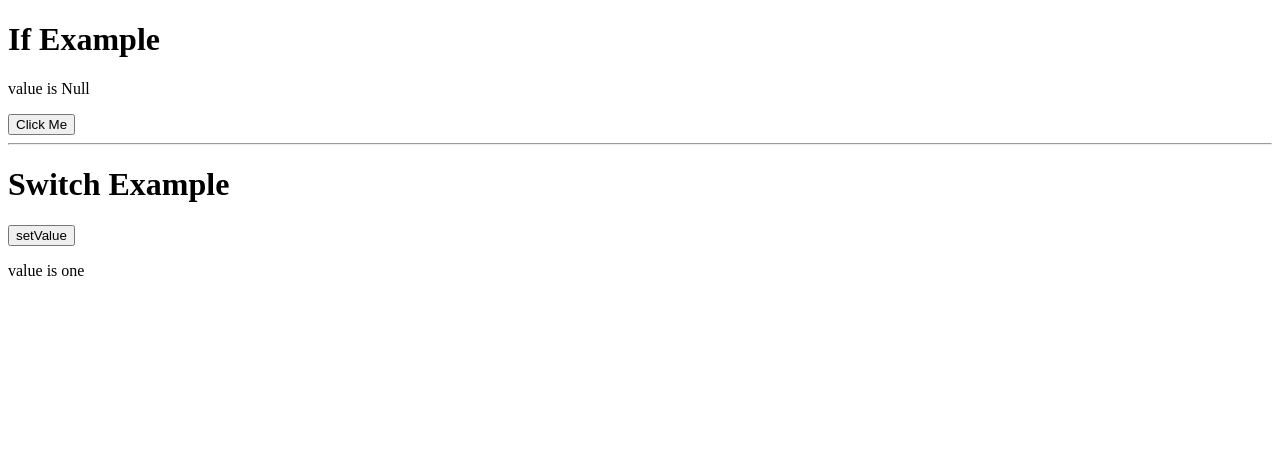
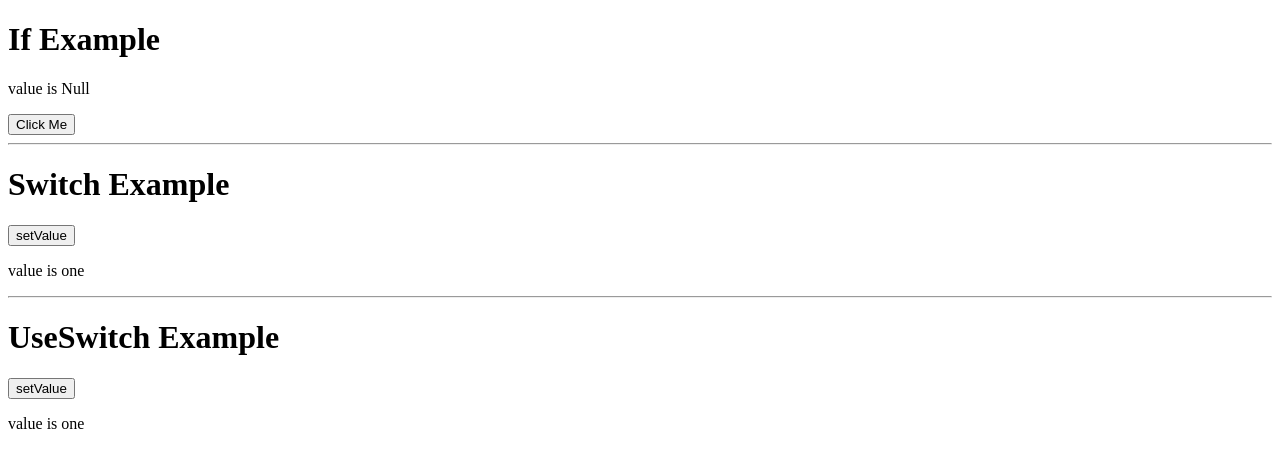
Before and after one commit to kim-elijah-sol/react-useful-block, a React (Create React App) app: page / in a window 1280 px wide. Shown: the top 468 px of the page. Built offline with nearby package versions, Linux system fonts and the light colour scheme.

Commit message:
feat: [Switch] useSwitch

```diff
--- a/src/App.tsx
+++ b/src/App.tsx
@@ -1,5 +1,6 @@
 import IfExample from "./example/IfExample";
 import SwitchExample from "./example/SwitchExample";
+import UseSwitchExample from "./example/UseSwitchExample";
 
 function App() {
   return (
@@ -7,6 +8,8 @@ function App() {
       <IfExample />
       <hr />
       <SwitchExample />
+      <hr />
+      <UseSwitchExample />
     </>
   );
 }
--- /dev/null
+++ b/src/example/UseSwitchExample.tsx
@@ -0,0 +1,40 @@
+import { useState } from "react";
+import useSwitch from "../lib/ReactUsefulBlock/Switch/useSwitch";
+
+function UseSwitchExample() {
+  const [value, setValue] = useState<number | null>(1);
+
+  function handleClick() {
+    if (value === 1) {
+      setValue(2);
+    } else if (value === 2) {
+      setValue(null);
+    } else {
+      setValue(1);
+    }
+  }
+
+  const [Switch] = useSwitch(value);
+
+  return (
+    <div>
+      <h1>UseSwitch Example</h1>
+
+      <button onClick={handleClick}>setValue</button>
+
+      <Switch value={value}>
+        <Switch.Case value={1}>
+          <p>value is one</p>
+        </Switch.Case>
+        <Switch.Case value={2}>
+          <p>value is two</p>
+        </Switch.Case>
+        <Switch.Default>
+          <p>value is null</p>
+        </Switch.Default>
+      </Switch>
+    </div>
+  );
+}
+
+export default UseSwitchExample;
--- /dev/null
+++ b/src/lib/ReactUsefulBlock/Switch/useSwitch.tsx
@@ -0,0 +1,31 @@
+import { useMemo } from "react";
+import Switch from "./Switch";
+import { SwitchProps } from "./type";
+import Case from "./Case";
+import Default from "./Default";
+
+/**
+ * 기존 Switch, Case 만 사용했을 때,
+ * Switch value 타입을 Case value 타입으로 제한할 수 없었음.
+ * 이를 hook 으로 묶어서 해결
+ */
+function useSwitch<T>(value: T) {
+  const SwitchComponent = useMemo(
+    () =>
+      Object.assign(
+        function Component<T>(props: SwitchProps<T>) {
+          return <Switch {...props} />;
+        },
+        {
+          Case: Case as (props: SwitchProps<T>) => JSX.Element,
+          Default,
+        }
+      ),
+    // eslint-disable-next-line react-hooks/exhaustive-deps
+    [value]
+  );
+
+  return [SwitchComponent];
+}
+
+export default useSwitch;
```
